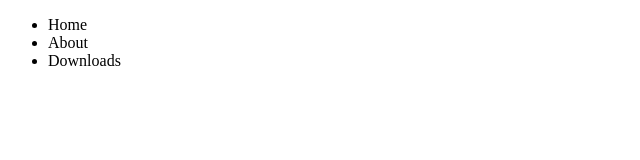
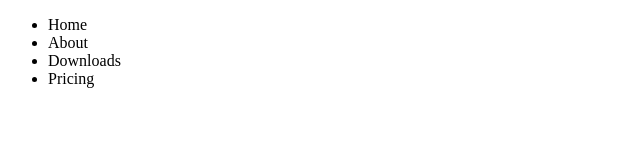
Before and after one commit to TanishqSingla/squash-example, a plain HTML site: page index.html in a window 1280 px wide. Shown: the full height of the page, 0-640 px from the left. Drawn offline with Linux system fonts and the light colour scheme.

Commit message:
Added Pricing section

```diff
--- a/index.html
+++ b/index.html
@@ -13,6 +13,7 @@
           <li>Home</li>
           <li>About</li>
           <li>Downloads</li>
+          <li>Pricing</li>
         </ul>
       </nav>
     </header>
```
